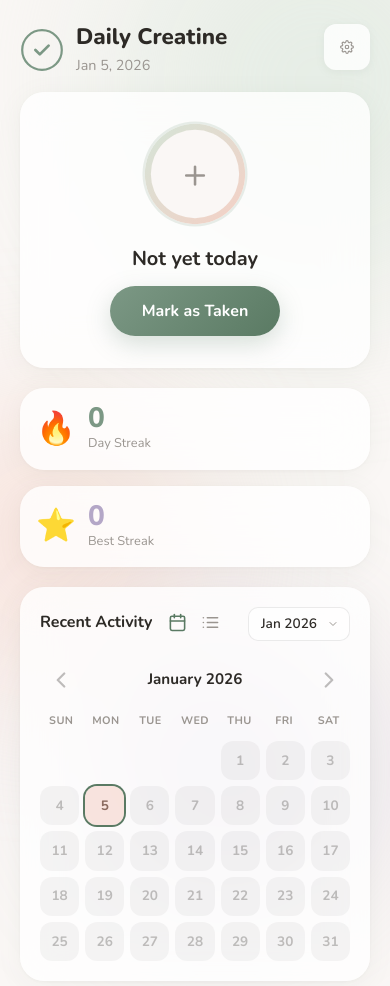
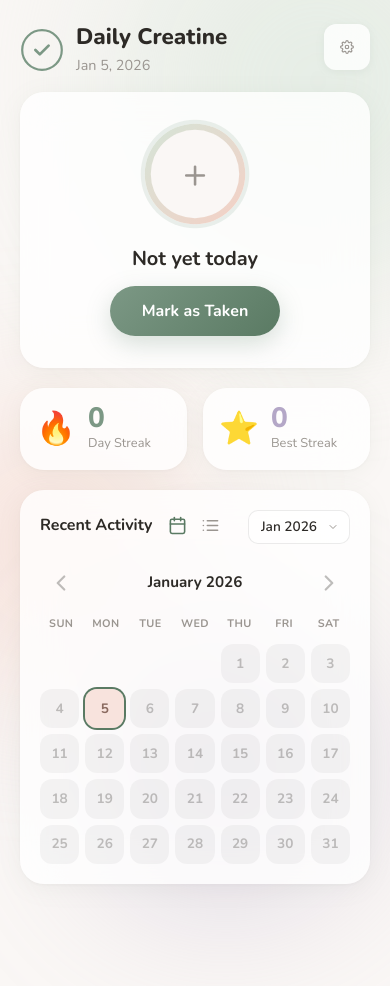
Before and after one commit to hcaula/did-you-take-your-creatine-today, a React (Vite) app: page / in a window 390 px wide. Shown: the top 986 px of the page. After the commit the page ends 924 px from the top, so only its background shows below. Built offline with nearby package versions, Linux system fonts and the light colour scheme.

Commit message:
Remove deprecated mobile styles for wellness streaks in App.css to streamline CSS and improve responsiveness.

```diff
--- a/src/App.css
+++ b/src/App.css
@@ -827,10 +827,6 @@
 
 /* Mobile adjustments */
 @media (max-width: 480px) {
-  .wellness-streaks {
-    grid-template-columns: 1fr;
-  }
-
   .wellness-streak {
     padding: 16px;
   }
```
